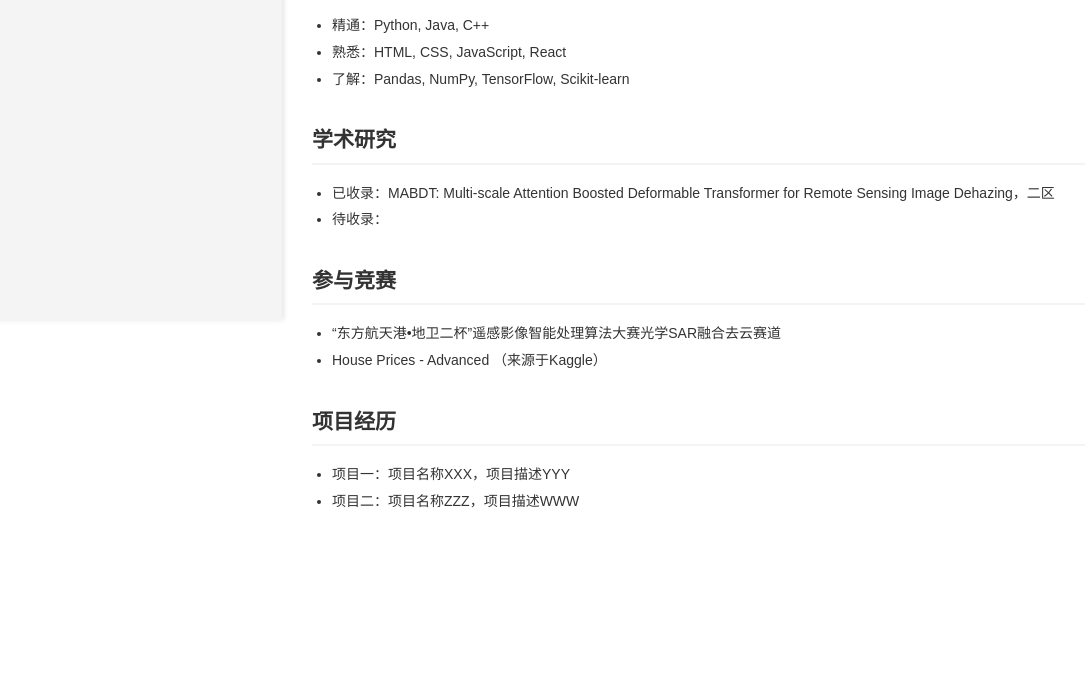
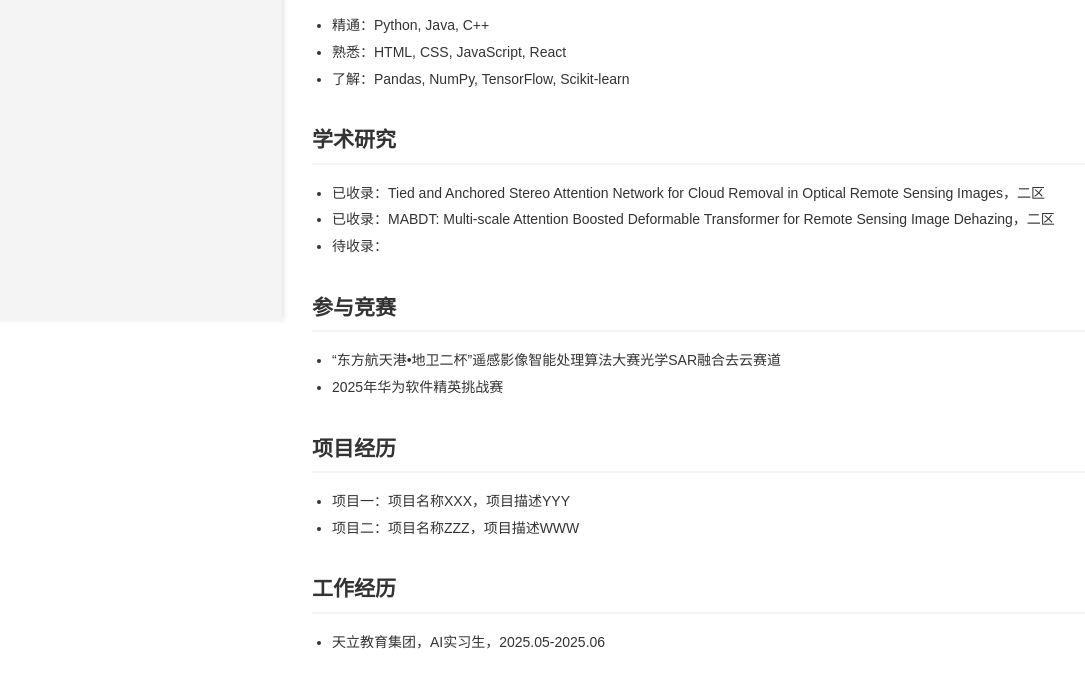
Before and after one commit to xielianbin/xielianbin.github.io, a plain HTML site: page index.html in a window 1280 px wide. Shown: the part 520-1207 px from the top of the page, without its empty margins (8-1093 px from the left). Before the commit the page ends 1170 px from the top, so only its background shows below. Drawn offline with Linux system fonts and the light colour scheme.

Commit message:
Update index.html

```diff
--- a/index.html
+++ b/index.html
@@ -149,6 +149,7 @@
     <section id="achievements" class="section">
         <h2>学术研究</h2>
         <ul>
+            <li>已收录：Tied and Anchored Stereo Attention Network for Cloud Removal in Optical Remote Sensing Images，二区</li>
             <li>已收录：MABDT: Multi-scale Attention Boosted Deformable Transformer for Remote Sensing Image Dehazing，二区</li>
             <li>待收录：</li>
         </ul>
@@ -158,7 +159,7 @@
         <h2>参与竞赛</h2>
         <ul>
             <li>“东方航天港•地卫二杯”遥感影像智能处理算法大赛光学SAR融合去云赛道</li>
-            <li>House Prices - Advanced （来源于Kaggle）</li>
+            <li>2025年华为软件精英挑战赛</li>
         </ul>
     </section>
 
@@ -167,6 +168,13 @@
         <ul>
             <li>项目一：项目名称XXX，项目描述YYY</li>
             <li>项目二：项目名称ZZZ，项目描述WWW</li>
+        </ul>
+    </section>
+
+    <section id="works" class="section">
+        <h2>工作经历</h2>
+        <ul>
+            <li>天立教育集团，AI实习生，2025.05-2025.06</li>
         </ul>
     </section>
 
@@ -186,6 +194,7 @@
     <a href="#achievements">学术研究</a>
     <a href="#competitions">参与竞赛</a>
     <a href="#projects">项目经历</a>
+    <a href="#works">工作经历</a>
 </div>
 
 </body>
```
